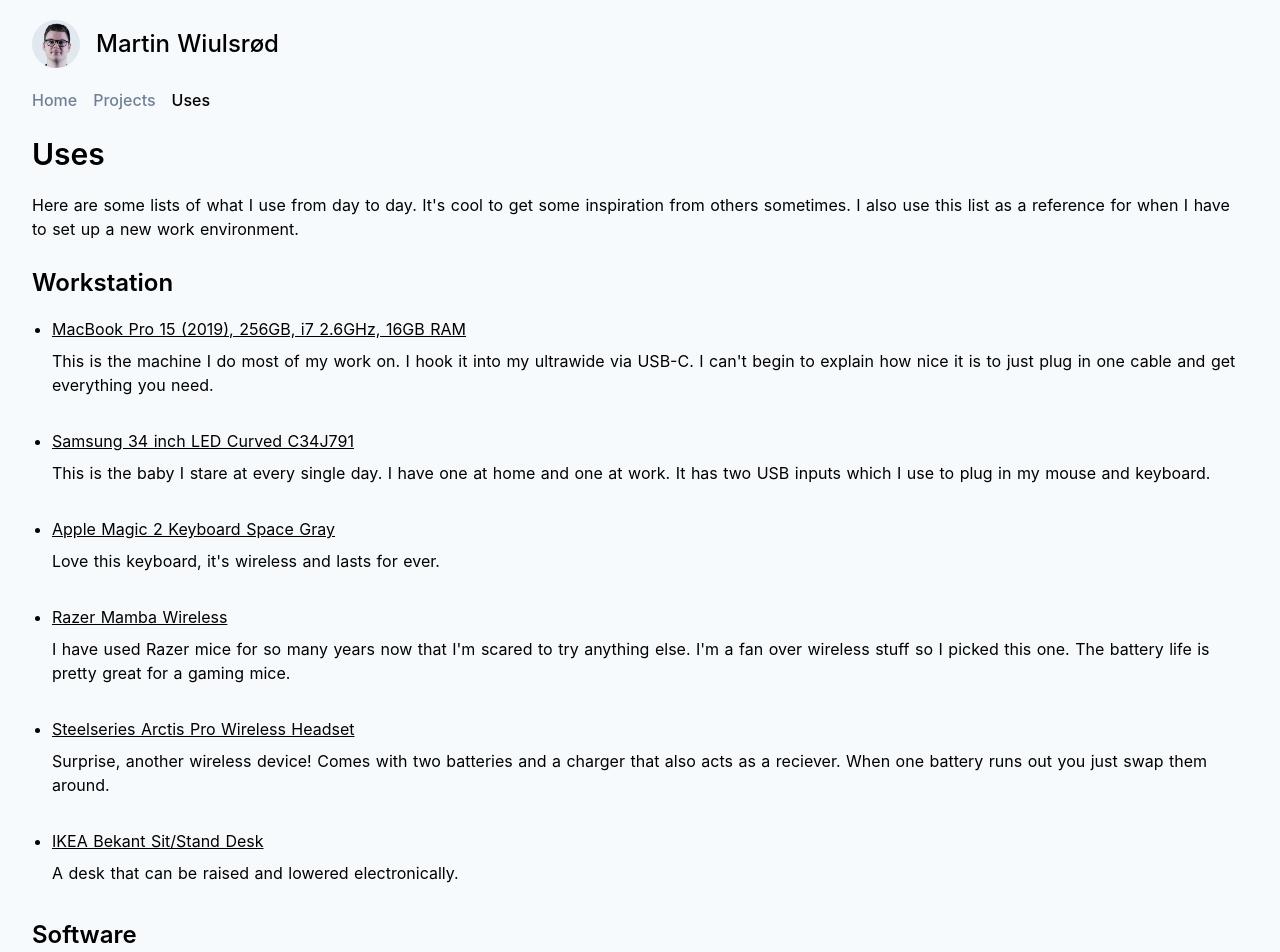
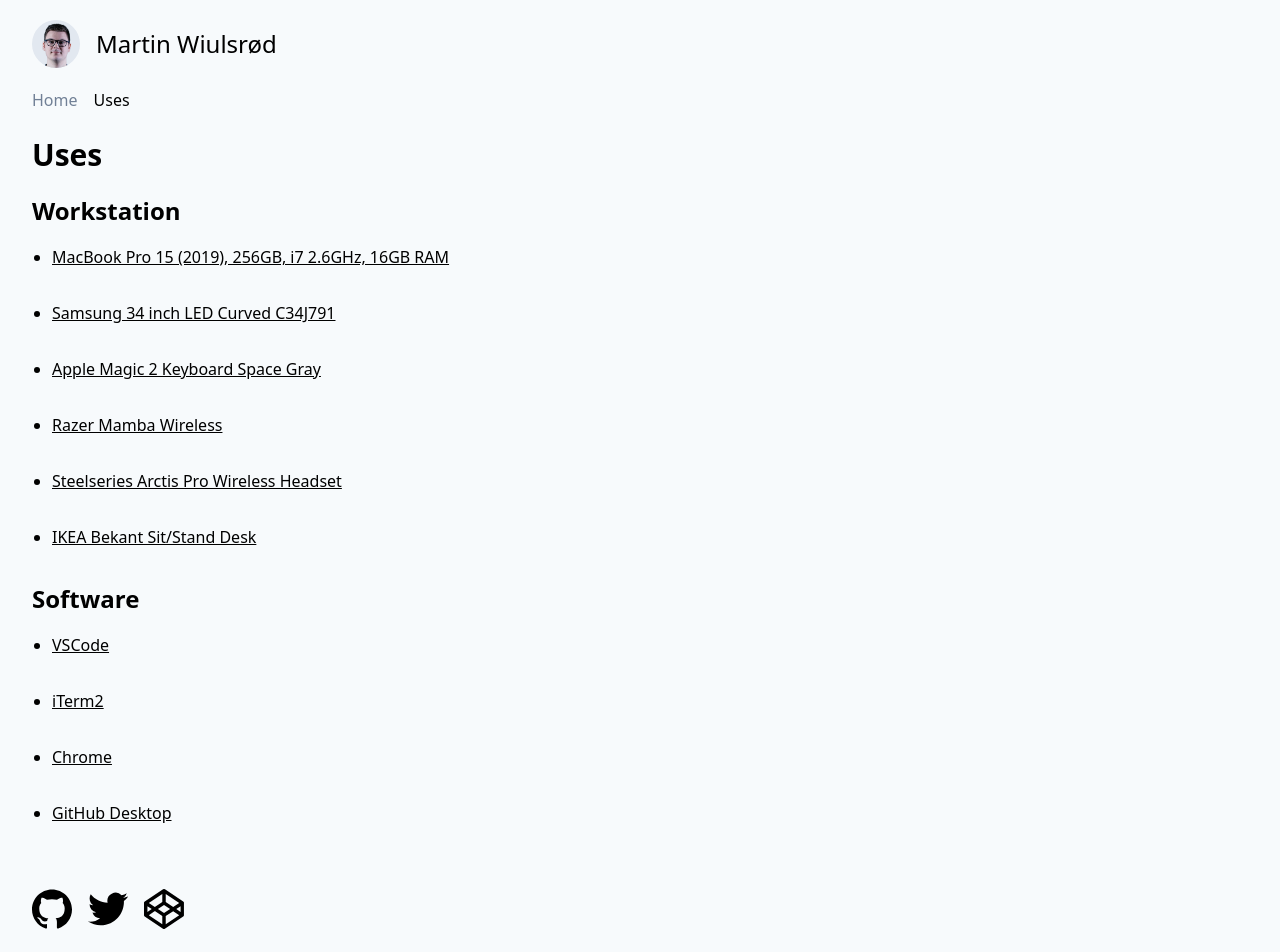
Before and after one commit to wiu753/martinwiu.com, a Nuxt app: page /uses in a window 1280 px wide. Shown: the top 952 px of the page. Built offline with nearby package versions, Linux system fonts and the light colour scheme.

Commit message:
Add footer

```diff
--- a/assets/css/global.css
+++ b/assets/css/global.css
@@ -1,27 +1,26 @@
 html {
-  /* Set slight gray background */
-  @apply bg-gray-100;
+  @apply bg-gray-100; /* Set slight gray background */
 }
 
 .me-underline {
+	padding: 0;
+	position: relative;
 	text-decoration: none;
-	position: relative;
 	display: inline-block;
-	padding: 0;
 	transition: all .10s ease;
 }
 
 .me-underline::after {
+	left: 0;
 	content: "";
+	width: 100%;
+	bottom: 5px;
+	height: 20%;
+	outline: none;
 	position: absolute;
-	width: 100%;
-	left: 0;
+	text-decoration: none;
+	transition: all .10s ease;
 	background-color: rgba(42, 105, 242, 0.5);
-	bottom: 5px;
-	outline: none;
-	text-decoration: none;
-	height: 20%;
-	transition: all .10s ease;
 }
 
 .me-underline:hover::after {
--- /dev/null
+++ b/components/MeFooter.vue
@@ -0,0 +1,34 @@
+<template>
+	<footer class="flex my-8">
+
+		<a class="mr-4" href="https://github.com/wiu753" title="Go to my GitHub page">
+			<svg class="w-8 h-8 sm:w-10 sm:h-10 fill-current" viewBox="0 0 24 24" xmlns="http://www.w3.org/2000/svg">
+				<path d="M12 .297c-6.63 0-12 5.373-12 12 0 5.303 3.438 9.8 8.205 11.385.6.113.82-.258.82-.577 0-.285-.01-1.04-.015-2.04-3.338.724-4.042-1.61-4.042-1.61C4.422 18.07 3.633 17.7 3.633 17.7c-1.087-.744.084-.729.084-.729 1.205.084 1.838 1.236 1.838 1.236 1.07 1.835 2.809 1.305 3.495.998.108-.776.417-1.305.76-1.605-2.665-.3-5.466-1.332-5.466-5.93 0-1.31.465-2.38 1.235-3.22-.135-.303-.54-1.523.105-3.176 0 0 1.005-.322 3.3 1.23.96-.267 1.98-.399 3-.405 1.02.006 2.04.138 3 .405 2.28-1.552 3.285-1.23 3.285-1.23.645 1.653.24 2.873.12 3.176.765.84 1.23 1.91 1.23 3.22 0 4.61-2.805 5.625-5.475 5.92.42.36.81 1.096.81 2.22 0 1.606-.015 2.896-.015 3.286 0 .315.21.69.825.57C20.565 22.092 24 17.592 24 12.297c0-6.627-5.373-12-12-12"/>
+			</svg>
+		</a>
+
+		<a class="mr-4" href="https://twitter.com/wiu753" title="Go to my Twitter page">
+			<svg class="w-8 h-8 sm:w-10 sm:h-10 fill-current" viewBox="0 0 24 24" xmlns="http://www.w3.org/2000/svg">
+				<path
+					d="M23.954 4.569a10 10 0 0 1-2.825.775 4.958 4.958 0 0 0 2.163-2.723c-.951.555-2.005.959-3.127 1.184a4.92 4.92 0 0 0-8.384 4.482C7.691 8.094 4.066 6.13 1.64 3.161a4.822 4.822 0 0 0-.666 2.475c0 1.71.87 3.213 2.188 4.096a4.904 4.904 0 0 1-2.228-.616v.061a4.923 4.923 0 0 0 3.946 4.827 4.996 4.996 0 0 1-2.212.085 4.937 4.937 0 0 0 4.604 3.417 9.868 9.868 0 0 1-6.102 2.105c-.39 0-.779-.023-1.17-.067a13.995 13.995 0 0 0 7.557 2.209c9.054 0 13.999-7.496 13.999-13.986 0-.209 0-.42-.015-.63a9.936 9.936 0 0 0 2.46-2.548l-.047-.02z"/>
+			</svg>
+		</a>
+
+		<a href="https://codepen.io/wiu753" title="Go to my CodePen page">
+			<svg class="w-8 h-8 sm:w-10 sm:h-10 fill-current" viewBox="0 0 24 24" xmlns="http://www.w3.org/2000/svg">
+				<path d="M24 8.182l-.018-.087-.017-.05c-.01-.024-.018-.05-.03-.075-.003-.018-.015-.034-.02-.05l-.035-.067-.03-.05-.044-.06-.046-.045-.06-.045-.046-.03-.06-.044-.044-.04-.015-.02L12.58.19a1.024 1.024 0 0 0-1.142 0L.453 7.502l-.015.015-.044.035-.06.05-.038.04-.05.056-.037.045-.05.06c-.02.017-.03.03-.03.046l-.05.06-.02.06c-.02.01-.02.04-.03.07l-.01.05C0 8.12 0 8.15 0 8.18v7.497c0 .044.003.09.01.135l.01.046c.005.03.01.06.02.086l.015.05c.01.027.016.053.027.075l.022.05c0 .01.015.04.03.06l.03.04c.015.01.03.04.045.06l.03.04.04.04c.01.013.01.03.03.03l.06.042.04.03.01.014 10.97 7.33c.164.12.375.163.57.163s.39-.06.57-.18l10.99-7.28.014-.01.046-.037.06-.043.048-.036.052-.058.033-.045.04-.06.03-.05.03-.07.016-.052.03-.077.015-.045.03-.08v-7.5c0-.05 0-.095-.016-.14l-.014-.045.044.003zm-11.99 6.28l-3.65-2.44 3.65-2.442 3.65 2.44-3.65 2.44zm-1.034-6.674l-4.473 2.99L2.89 8.362l8.086-5.39V7.79zm-6.33 4.233l-2.582 1.73V10.3l2.582 1.726zm1.857 1.25l4.473 2.99v4.82L2.89 15.69l3.618-2.417v-.004zm6.537 2.99l4.474-2.98 3.613 2.42-8.087 5.39v-4.82zm6.33-4.23l2.583-1.72v3.456l-2.583-1.73zm-1.855-1.24L13.042 7.8V2.97l8.085 5.39-3.612 2.415v.003z"/>
+			</svg>
+		</a>
+
+	</footer>
+</template>
+
+<style scoped>
+  svg {
+    color: black;
+  }
+
+  svg:hover {
+    color: rgba(38, 194, 38, 0.5);
+  }
+</style>
--- a/components/MeHeading.vue
+++ b/components/MeHeading.vue
@@ -1,6 +1,8 @@
 <template>
-  <div class="flex items-center">
-    <img class="w-12 h-12 rounded-full mr-4 bg-gray-300" src="@/assets/img/me.png" alt="Profile picture of Martin Wiulsrød">
-    <h1 class="text-2xl font-medium placeholder">Martin Wiulsrød</h1>
+  <div class="flex">
+    <nuxt-link :to="{ name: 'index' }" class="flex items-center">
+      <img class="w-12 h-12 rounded-full mr-4 bg-gray-300" src="@/assets/img/me.png" alt="Profile picture of Martin Wiulsrød">
+      <h1 class="text-2xl font-medium placeholder">Martin Wiulsrød</h1>
+    </nuxt-link>
   </div>
 </template>
--- a/components/MeNavigation.vue
+++ b/components/MeNavigation.vue
@@ -1,7 +1,6 @@
 <template>
   <nav class="py-5">
 		<nuxt-link class="mr-4 text-gray-600 font-medium hover:text-black" :to="{ name: 'index' }" exact>Home</nuxt-link>
-		<nuxt-link class="mr-4 text-gray-600 font-medium hover:text-black" :to="{ name: 'projects' }">Projects</nuxt-link>
 		<nuxt-link class="text-gray-600 font-medium hover:text-black" :to="{ name: 'uses' }">Uses</nuxt-link>
   </nav>
 </template>
--- a/components/MeProject.vue
+++ b/components/MeProject.vue
@@ -13,7 +13,7 @@
 export default {
 	props: {
 		title: String,
-		githubLink: String,
-	},
+		githubLink: String
+	}
 }
 </script>
--- a/components/MeUses.vue
+++ b/components/MeUses.vue
@@ -13,7 +13,7 @@
 export default {
 	props: {
 		title: String,
-		link: String,
-	},
+		link: String
+	}
 }
 </script>
--- a/layouts/default.vue
+++ b/layouts/default.vue
@@ -1,69 +1,34 @@
 <template>
-  <div class="py-5 px-8">
+  <div class="py-5 px-8 wrapper">
     <me-heading />
     <me-navigation />
-    <nuxt />
+    <nuxt class="page-body" />
+    <me-footer />
   </div>
 </template>
 
 <script>
 import MeHeading from '@/components/MeHeading'
 import MeNavigation from '@/components/MeNavigation'
+import MeFooter from '@/components/MeFooter'
 
 export default {
   components: {
     MeHeading,
-    MeNavigation
+    MeNavigation,
+    MeFooter
   }
 }
 </script>
 
-<style>
-html {
-  font-family: 'Source Sans Pro', -apple-system, BlinkMacSystemFont, 'Segoe UI',
-    Roboto, 'Helvetica Neue', Arial, sans-serif;
-  font-size: 16px;
-  word-spacing: 1px;
-  -ms-text-size-adjust: 100%;
-  -webkit-text-size-adjust: 100%;
-  -moz-osx-font-smoothing: grayscale;
-  -webkit-font-smoothing: antialiased;
-  box-sizing: border-box;
-}
+<style scoped>
+  .wrapper {  /* Sticky footer */
+    display: flex;
+    min-height: 100vh;
+    flex-direction: column;
+  }
 
-*,
-*:before,
-*:after {
-  box-sizing: border-box;
-  margin: 0;
-}
-
-.button--green {
-  display: inline-block;
-  border-radius: 4px;
-  border: 1px solid #3b8070;
-  color: #3b8070;
-  text-decoration: none;
-  padding: 10px 30px;
-}
-
-.button--green:hover {
-  color: #fff;
-  background-color: #3b8070;
-}
-
-.button--grey {
-  display: inline-block;
-  border-radius: 4px;
-  border: 1px solid #35495e;
-  color: #35495e;
-  text-decoration: none;
-  padding: 10px 30px;
-  margin-left: 15px;
-}
-
-.button--grey:hover {
-  color: #fff;
-  background-color: #35495e;
-}
+  .page-body {
+	  flex: 1;
+  }
 </style>
--- a/pages/projects.vue
+++ /dev/null
@@ -1,35 +0,0 @@
-<template>
-	<article>
-		<h1 class="text-3xl mb-4 font-semibold">Projects</h1>
-		<p class="mb-4">
-			I haven't worked on any big projects yet, only small ones that helped me
-			learn. I'll link to some of them below.
-		</p>
-		<MeProject class="mb-6" title="This Website" githubLink="https://github.com/wiu753/martinwiulsrod.me">
-			This website is my latest project. I used a Vue.js
-			framework called <a class="me-underline" href="https://nuxtjs.org/">nuxt</a>.
-		</MeProject>
-		<MeProject class="mb-6" title="Web Dashboard" githubLink="https://github.com/wiu753/web-dashboard">
-			The very last project of my tech degree was to create
-			a web dashboard from a given mockup. I used it to learn
-			how to use CSS grid and flexbox together.
-		</MeProject>
-		<MeProject class="mb-6" title="Phrase Guesser" githubLink="https://github.com/wiu753/phrase-guesser">
-			This project is my first game. You have to guess
-			the phrase, if you guess the wrong letter you lose a life.
-		</MeProject>
-		<MeProject class="mb-6" title="Random Quote Generator" githubLink="https://github.com/wiu753/random-quote-generator">
-			One of my first projects when I got in to coding was this one.
-			It randomly displays some funny programming related quotes.
-		</MeProject>
-	</article>
-</template>
-
-<script>
-import MeProject from '@/components/MeProject'
-export default {
-	components: {
-		MeProject,
-	},
-}
-</script>
--- a/pages/uses.vue
+++ b/pages/uses.vue
@@ -1,77 +1,26 @@
 <template>
 	<div>
 		<div>
-			<h1 class="text-2xl sm:text-3xl mb-4 font-semibold">Uses</h1>
-			<p class="mb-6">
-				Here are some lists of what I use from day to day. It's
-				cool to get some inspiration from others sometimes.
-				I also use this list as a reference for when I
-				have to set up a new work environment.
-			</p>
+			<h1 class="text-3xl mb-4 font-semibold">Uses</h1>
 		</div>
 		<div>
 			<h2 class="text-xl mb-4 font-semibold sm:text-2xl">Workstation</h2>
 			<ul class="list-disc ml-5">
-				<me-uses title="MacBook Pro 15 (2019), 256GB, i7 2.6GHz, 16GB RAM" link="https://www.apple.com/shop/buy-mac/macbook-pro/15-inch-space-gray-2.6ghz-6-core-processor-with-turbo-boost-up-to-4.5ghz-256gb#">
-					This is the machine I do most of my work on. I hook it into my
-					<a class="fancy-underline" href="#monitor">ultrawide</a> via
-					USB-C. I can't begin to explain how nice it is to just plug
-					in one cable and get everything you need.
-				</me-uses>
-				<me-uses id="monitor" title="Samsung 34 inch LED Curved C34J791" link="https://www.samsung.com/uk/monitors/curved-cf791/">
-					This is the baby I stare at every single day. I have one
-					at home and one at work. It has two USB inputs which
-					I use to plug in my mouse and keyboard.
-				</me-uses>
-				<me-uses title="Apple Magic 2 Keyboard Space Gray" link="https://www.apple.com/shop/product/MRMH2LL/A/magic-keyboard-with-numeric-keypad-us-english-space-gray?fnode=4c">
-          Love this keyboard, it's wireless and lasts for ever.
-        </me-uses>
-				<me-uses title="Razer Mamba Wireless" link="https://www.razer.com/gaming-mice/razer-mamba-wireless">
-					I have used Razer mice for so many years now that I'm
-					scared to try anything else. I'm a fan over wireless
-					stuff so I picked this one. The battery life is pretty
-					great for a gaming mice.
-				</me-uses>
-				<me-uses title="Steelseries Arctis Pro Wireless Headset" link="https://steelseries.com/gaming-headsets/arctis-pro-wireless">
-					Surprise, another wireless device! Comes with two batteries
-					and a charger that also acts as a reciever. When one battery
-					runs out you just swap them around.
-				</me-uses>
-				<me-uses title="IKEA Bekant Sit/Stand Desk" link="https://www.ikea.com/us/en/catalog/products/S49022538/">
-          A desk that can be raised and lowered electronically.
-        </me-uses>
+				<me-uses title="MacBook Pro 15 (2019), 256GB, i7 2.6GHz, 16GB RAM" link="https://www.apple.com/shop/buy-mac/macbook-pro/15-inch-space-gray-2.6ghz-6-core-processor-with-turbo-boost-up-to-4.5ghz-256gb#" />
+				<me-uses id="monitor" title="Samsung 34 inch LED Curved C34J791" link="https://www.samsung.com/uk/monitors/curved-cf791/" />
+				<me-uses title="Apple Magic 2 Keyboard Space Gray" link="https://www.apple.com/shop/product/MRMH2LL/A/magic-keyboard-with-numeric-keypad-us-english-space-gray?fnode=4c" />
+				<me-uses title="Razer Mamba Wireless" link="https://www.razer.com/gaming-mice/razer-mamba-wireless" />
+				<me-uses title="Steelseries Arctis Pro Wireless Headset" link="https://steelseries.com/gaming-headsets/arctis-pro-wireless" />
+				<me-uses title="IKEA Bekant Sit/Stand Desk" link="https://www.ikea.com/us/en/catalog/products/S49022538/" />
 			</ul>
 		</div>
 		<div>
 			<h2 class="text-xl mb-4 sm:text-2xl font-semibold">Software</h2>
 			<ul class="list-disc ml-5">
-				<me-uses title="VSCode" link="https://code.visualstudio.com/">
-					A blazing fast editor with all the features I need. I use the material
-					<a class="fancy-underline" href="https://marketplace.visualstudio.com/items?itemName=Equinusocio.vsc-material-theme">theme</a> and
-					<a class="fancy-underline" href="https://marketplace.visualstudio.com/items?itemName=PKief.material-icon-theme">icons</a>.
-				</me-uses>
-				<me-uses title="iTerm2" link="https://www.iterm2.com/">
-					Such a great terminal with plenty of customization available.
-					I use it together with
-					<a class="fancy-underline" href="https://ohmyz.sh/">OhMyZsh</a>
-				</me-uses>
-				<me-uses title="Chrome" link="https://www.google.com/chrome/">
-					Chrome gets the job done for me. I use the feature for swapping profiles
-					between work and personal a lot.
-				</me-uses>
-				<me-uses title="Sizzy" link="https://sizzy.app/">
-          An awesome browser for testing out different layouts.
-        </me-uses>
-				<me-uses title="GitHub Desktop" link="https://desktop.github.com/">
-					GitHub client with a minimalistic style.
-					<a class="fancy-underline" href="https://www.gitkraken.com/git-client">GitKraken</a>
-					is also great.
-				</me-uses>
-				<me-uses title="Figma" link="https://figma.com/">
-          Cross platform design tool, it's really impressive.</me-uses>
-				<me-uses title="PhpStorm" link="https://www.jetbrains.com/phpstorm/">
-          When I have to do back-end work PhpStorm is my go-to IDE choice.
-        </me-uses>
+				<me-uses title="VSCode" link="https://code.visualstudio.com/" />
+				<me-uses title="iTerm2" link="https://www.iterm2.com/" />
+				<me-uses title="Chrome" link="https://www.google.com/chrome/" />
+				<me-uses title="GitHub Desktop" link="https://desktop.github.com/" />
 			</ul>
 		</div>
 	</div>
```
Also changed, not shown: pages/index.vue (+6 -4 lines).
